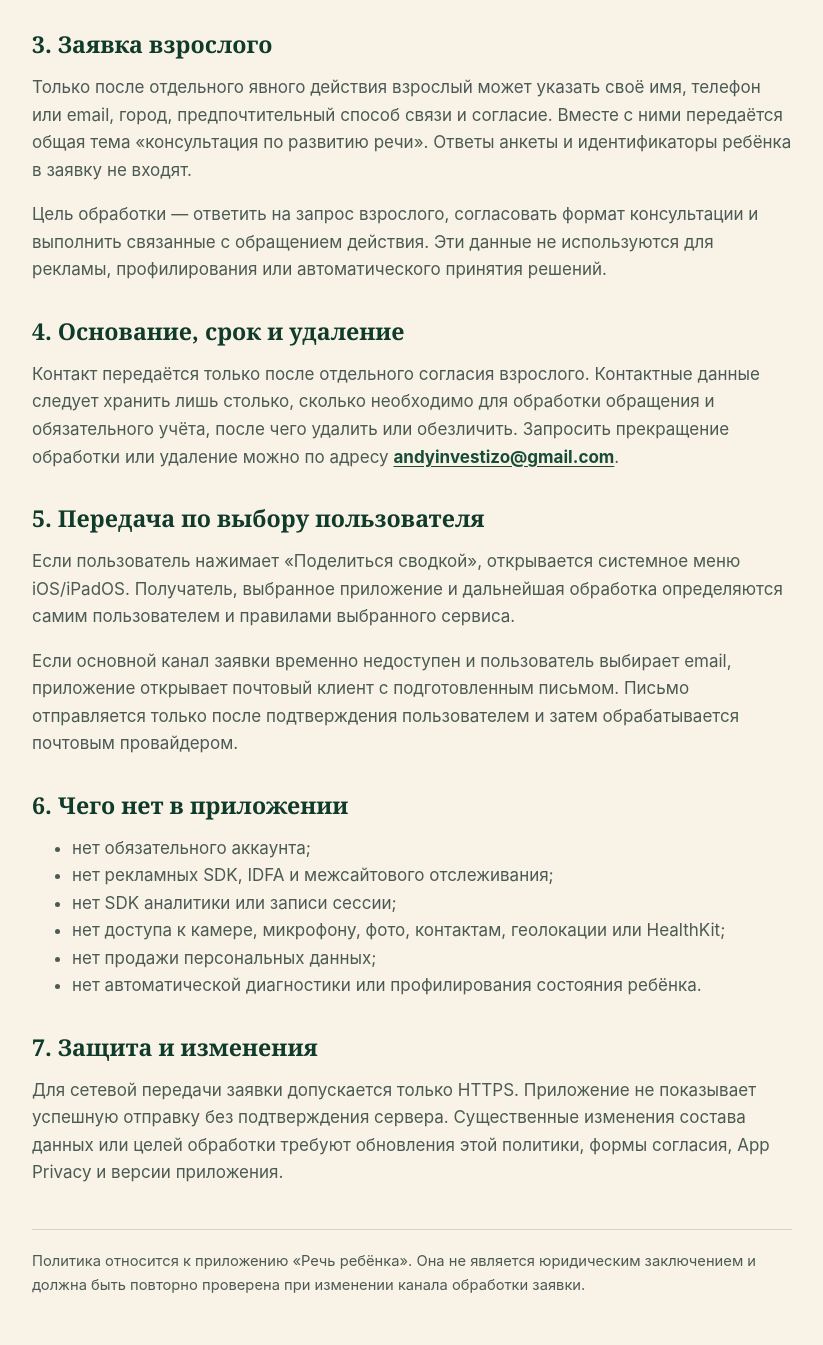
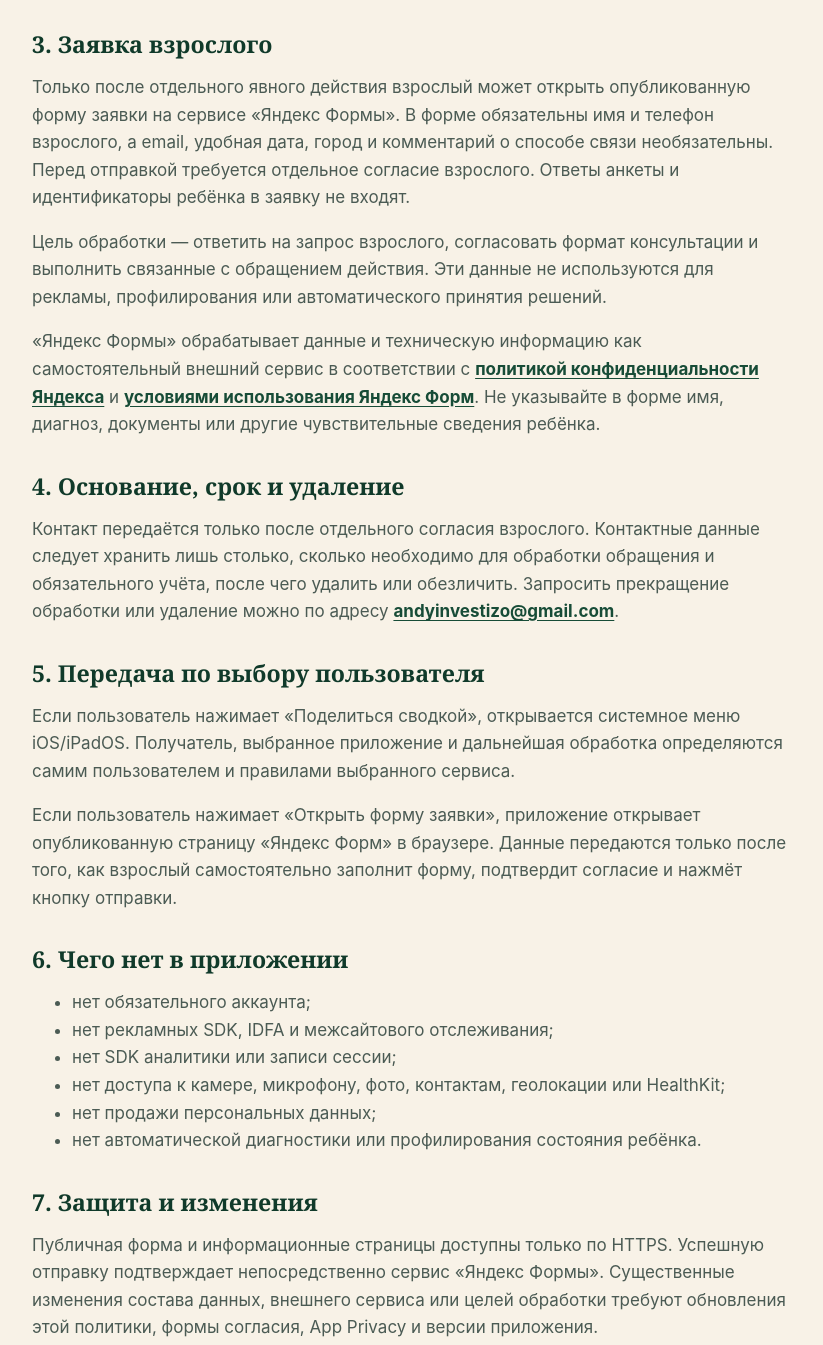
Before and after one commit to jimbokl/bunkerstem-legal, a plain HTML site: page speech-route/privacy/index.html in a window 1280 px wide. Shown: the part 855-2200 px from the top of the page, without its empty margins (228-1051 px from the left). Drawn offline with Linux system fonts and the light colour scheme.

Commit message:
Document Speech Route consultation form

```diff
--- a/speech-route/privacy/index.html
+++ b/speech-route/privacy/index.html
@@ -49,8 +49,9 @@
 
     <section>
       <h2>3. Заявка взрослого</h2>
-      <p>Только после отдельного явного действия взрослый может указать своё имя, телефон или email, город, предпочтительный способ связи и согласие. Вместе с ними передаётся общая тема «консультация по развитию речи». Ответы анкеты и идентификаторы ребёнка в заявку не входят.</p>
+      <p>Только после отдельного явного действия взрослый может открыть опубликованную форму заявки на сервисе «Яндекс Формы». В форме обязательны имя и телефон взрослого, а email, удобная дата, город и комментарий о способе связи необязательны. Перед отправкой требуется отдельное согласие взрослого. Ответы анкеты и идентификаторы ребёнка в заявку не входят.</p>
       <p>Цель обработки — ответить на запрос взрослого, согласовать формат консультации и выполнить связанные с обращением действия. Эти данные не используются для рекламы, профилирования или автоматического принятия решений.</p>
+      <p>«Яндекс Формы» обрабатывает данные и техническую информацию как самостоятельный внешний сервис в соответствии с <a href="https://yandex.ru/legal/confidential/ru/">политикой конфиденциальности Яндекса</a> и <a href="https://yandex.ru/legal/forms_termsofuse/ru/">условиями использования Яндекс Форм</a>. Не указывайте в форме имя, диагноз, документы или другие чувствительные сведения ребёнка.</p>
     </section>
 
     <section>
@@ -61,7 +62,7 @@
     <section>
       <h2>5. Передача по выбору пользователя</h2>
       <p>Если пользователь нажимает «Поделиться сводкой», открывается системное меню iOS/iPadOS. Получатель, выбранное приложение и дальнейшая обработка определяются самим пользователем и правилами выбранного сервиса.</p>
-      <p>Если основной канал заявки временно недоступен и пользователь выбирает email, приложение открывает почтовый клиент с подготовленным письмом. Письмо отправляется только после подтверждения пользователем и затем обрабатывается почтовым провайдером.</p>
+      <p>Если пользователь нажимает «Открыть форму заявки», приложение открывает опубликованную страницу «Яндекс Форм» в браузере. Данные передаются только после того, как взрослый самостоятельно заполнит форму, подтвердит согласие и нажмёт кнопку отправки.</p>
     </section>
 
     <section>
@@ -78,7 +79,7 @@
 
     <section>
       <h2>7. Защита и изменения</h2>
-      <p>Для сетевой передачи заявки допускается только HTTPS. Приложение не показывает успешную отправку без подтверждения сервера. Существенные изменения состава данных или целей обработки требуют обновления этой политики, формы согласия, App Privacy и версии приложения.</p>
+      <p>Публичная форма и информационные страницы доступны только по HTTPS. Успешную отправку подтверждает непосредственно сервис «Яндекс Формы». Существенные изменения состава данных, внешнего сервиса или целей обработки требуют обновления этой политики, формы согласия, App Privacy и версии приложения.</p>
     </section>
 
     <footer>Политика относится к приложению «Речь ребёнка». Она не является юридическим заключением и должна быть повторно проверена при изменении канала обработки заявки.</footer>
```
Also changed, not shown: speech-route/index.html (+1 -0 lines), speech-route/support/index.html (+6 -0 lines).
